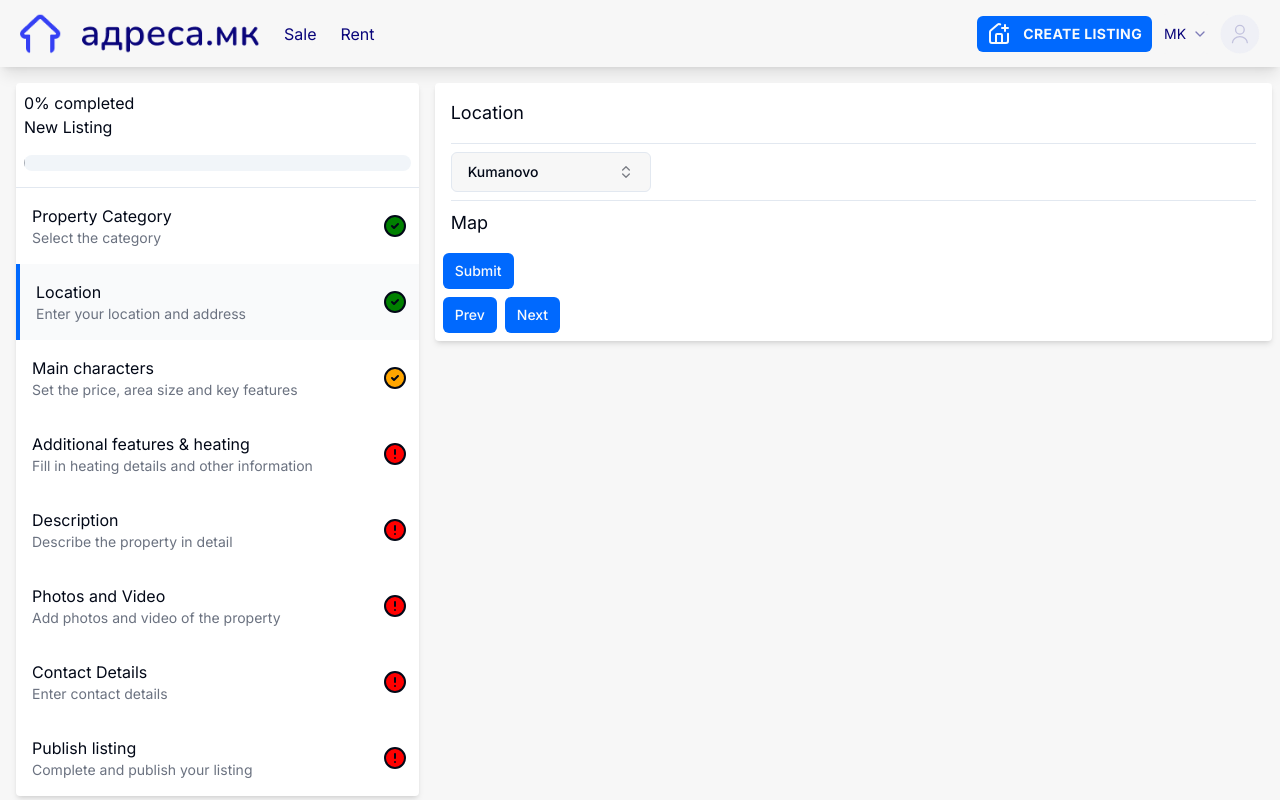
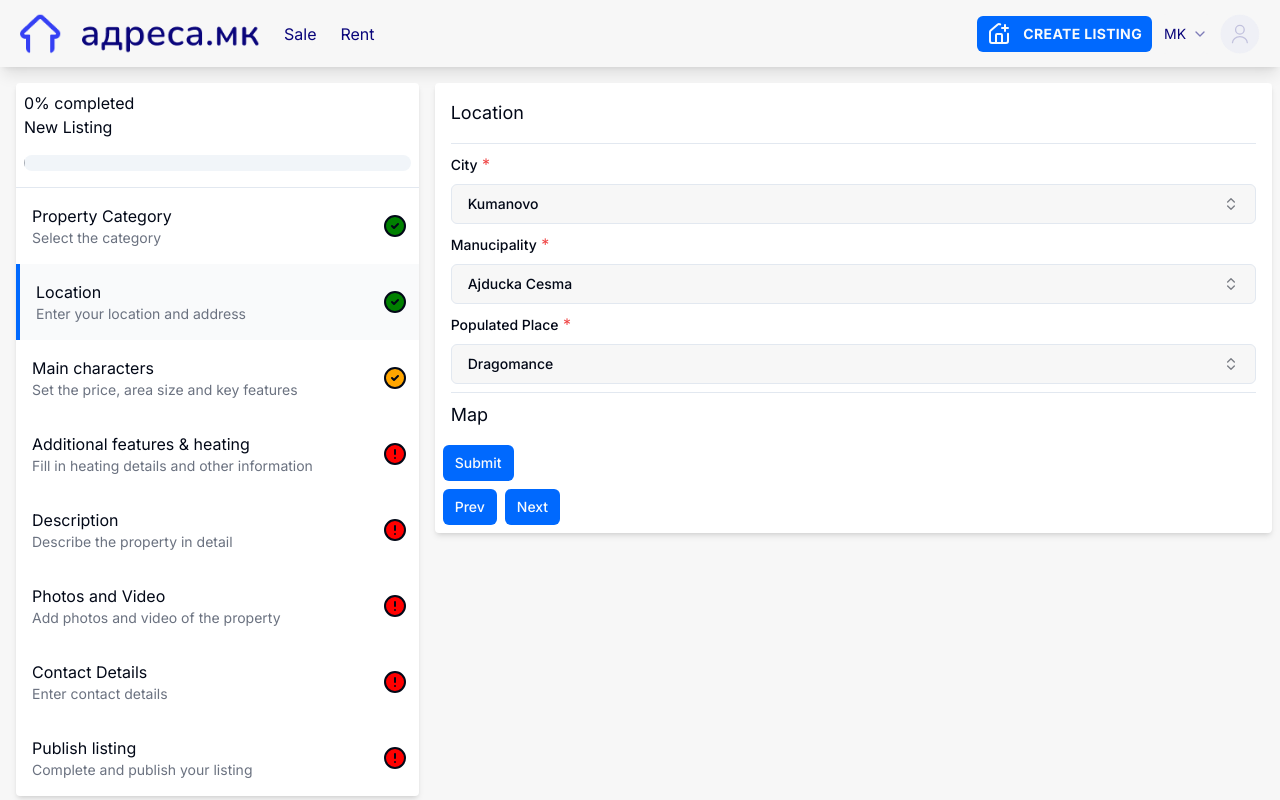
Before and after one commit to adresamk/adresa-next, a Next.js app: page /listing/new in a window 1280 px wide. Shown: the top 800 px of the page. Built offline with nearby package versions, Linux system fonts and the light colour scheme.

Commit message:
InputSelect and part of Step 2 done

```diff
--- a/src/app/listing/new/steps/Step2.tsx
+++ b/src/app/listing/new/steps/Step2.tsx
@@ -7,32 +7,54 @@ const cities = [
   { label: "Skopje", value: "skopje" },
 ];
 
+const manucipalities = [
+  { label: "Ajducka Cesma", value: "ajducka-cesma" },
+  { label: "Tabanovce", value: "tabanovce" },
+];
+
+const populatedPlaces = [
+  { label: "Oktomvriska", value: "oktrevol" },
+  { label: "Dragomance", value: "dragomance" },
+];
+
 export default function Step2() {
-  const value = "kumanovo";
-  const [city, setCity] = useState(value);
+  const [city, setCity] = useState("kumanovo");
+  const [manucipality, setManucipality] = useState("ajducka-cesma");
+  const [populatedPlace, setPopulatedPlace] = useState("dragomance");
   return (
     <div className="p-2">
       <h2 className="text-lg">Location</h2>
       <Separator className="my-2 mt-4" />
-      <div className="flex gap-2">
       <InputSelect
+        label="City"
+        required
         onSelect={(value) => setCity(value)}
         notFoundText="City doesn't exist"
         placeholder="Select a city"
         defaultValue={city}
         options={cities}
       />
-        {/* <InputDemo title="Country" /> */}
-        {/* <InputDemo title="City" /> */}
-      </div>
-      <div className="flex gap-2">
-        {/* <InputDemo title="Street" /> */}
-        {/* <InputDemo title="Number" /> */}
-      </div>
-      <div className="flex gap-2">
-        {/* <InputDemo title="Zip Code" />
-        <InputDemo title="Neighborhood" /> */}
-      </div>
+
+      <InputSelect
+        label="Manucipality"
+        required
+        onSelect={(value) => setManucipality(value)}
+        notFoundText="Manucipality doesn't exist"
+        placeholder="Select a Manucipality"
+        defaultValue={manucipality}
+        options={manucipalities}
+      />
+
+      <InputSelect
+        label="Populated Place"
+        required
+        onSelect={(value) => setPopulatedPlace(value)}
+        notFoundText="Populated Place doesn't exist"
+        placeholder="Select a Populated Place"
+        defaultValue={populatedPlace}
+        options={populatedPlaces}
+      />
+
       <Separator className="my-2" />
       <h2 className="text-lg">Map</h2>
       {/* <MapDemo /> */}
--- a/src/components/shared/InputSelect.tsx
+++ b/src/components/shared/InputSelect.tsx
@@ -1,9 +1,6 @@
 "use client";
 
-import { zodResolver } from "@hookform/resolvers/zod";
 import { Check, ChevronsUpDown } from "lucide-react";
-import { useForm } from "react-hook-form";
-import { z } from "zod";
 
 import { cn } from "@/lib/utils";
 import { Button } from "@/components/ui/button";
@@ -22,6 +19,8 @@ import {
   PopoverTrigger,
 } from "@/components/ui/popover";
 import { useState } from "react";
+import { Label } from "../ui/label";
+import { set } from "react-hook-form";
 
 type InputSelectOptions = {
   label: string;
@@ -29,6 +28,8 @@ type InputSelectOptions = {
 };
 type InputSelectProps = {
   options: InputSelectOptions[];
+  required?: boolean;
+  label: string;
   defaultValue?: string;
   notFoundText: string;
   placeholder: string;
@@ -37,33 +38,41 @@ type InputSelectProps = {
 
 export function InputSelect({
   options,
+  required,
+  label,
   defaultValue,
   notFoundText,
   placeholder,
   onSelect,
 }: InputSelectProps) {
   const [open, setOpen] = useState(false);
-  const [value, setValue] = useState("");
+  const [value, setValue] = useState(defaultValue);
 
   return (
-    <Popover>
+    <div className="flex flex-col mb-2 ">
+      <div className="mb-2">
+        <Label>{label}</Label>{" "}
+        {required && <span className="text-red-500">*</span>}
+      </div>
+      <Popover open={open} onOpenChange={setOpen}>
         <PopoverTrigger asChild>
           <Button
             variant="outline"
             role="combobox"
             className={cn(
-            "w-[200px] justify-between",
+              "w-full justify-between",
               !defaultValue && "text-muted-foreground"
             )}
           >
             {defaultValue
-            ? options.find((option) => option.value === defaultValue)
-                ?.label
+              ? options.find(
+                  (option) => option.value === defaultValue
+                )?.label
               : placeholder}
             <ChevronsUpDown className="ml-2 h-4 w-4 shrink-0 opacity-50" />
           </Button>
         </PopoverTrigger>
-      <PopoverContent className="w-[200px] p-0">
+        <PopoverContent align="start" className="p-0">
           <Command>
             <CommandInput placeholder={placeholder} />
             <CommandList>
@@ -74,9 +83,10 @@ export function InputSelect({
                     value={option.label}
                     key={option.value}
                     onSelect={() => {
-                    console.log(option.value);
+                      //   console.log(option.value);
                       setValue(option.value);
                       onSelect(option.value);
+                      setOpen(false);
                     }}
                   >
                     <Check
@@ -95,5 +105,6 @@ export function InputSelect({
           </Command>
         </PopoverContent>
       </Popover>
+    </div>
   );
 }
```
Lines whose indentation alone changed are shown as unchanged.
